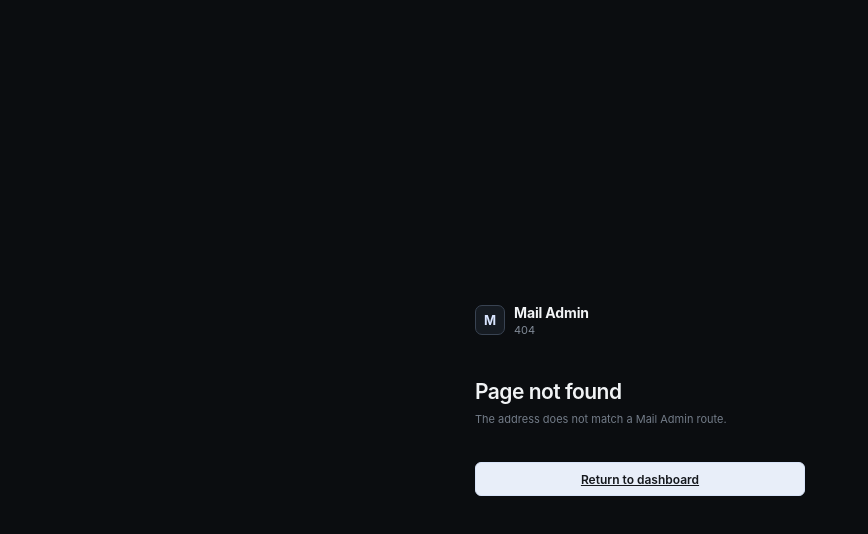
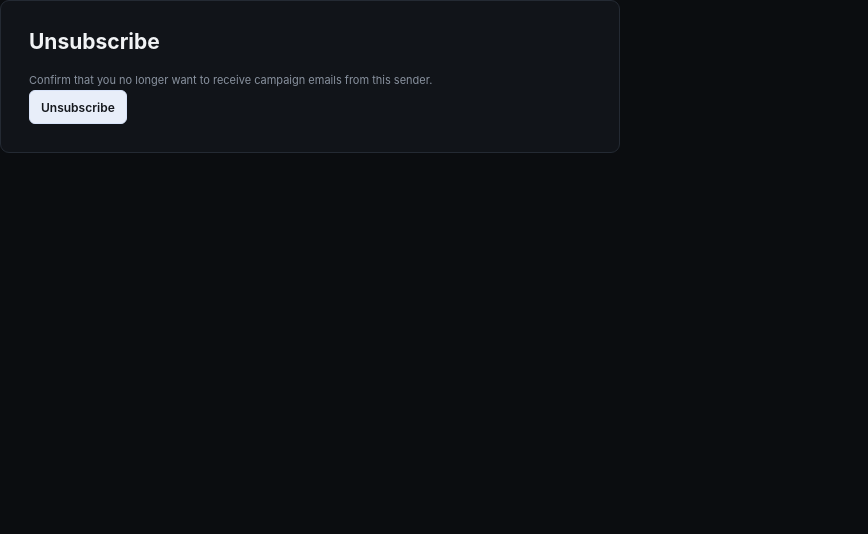
Before and after one commit to KSamtoclef/mail-admin, a Next.js app: page /u/1 in a window 1280 px wide. Before the commit this address had no page. Shown: the top 534 px of the page, without its empty margins (0-868 px from the left). Built offline with nearby package versions, Linux system fonts and the light colour scheme.

Commit message:
Add public unsubscribe confirmation page

```diff
--- /dev/null
+++ b/app/u/[token]/page.tsx
@@ -0,0 +1,29 @@
+export default async function UnsubscribePage({
+  params,
+  searchParams
+}: {
+  params: Promise<{ token: string }>;
+  searchParams: Promise<{ done?: string }>;
+}) {
+  const { token } = await params;
+  const { done } = await searchParams;
+
+  return (
+    <main className="standalonePage" style={{ maxWidth: 620 }}>
+      <section className="panel" style={{ padding: 28 }}>
+        <h1 style={{ marginTop: 0 }}>{done === "1" ? "You’re unsubscribed" : "Unsubscribe"}</h1>
+        {done === "1" ? (
+          <p className="bodyText">This email address has been removed from future campaign sends.</p>
+        ) : (
+          <>
+            <p className="bodyText">Confirm that you no longer want to receive campaign emails from this sender.</p>
+            <form method="post" action="/api/unsubscribe/confirm">
+              <input type="hidden" name="token" value={token} />
+              <button className="button buttonPrimary" type="submit">Unsubscribe</button>
+            </form>
+          </>
+        )}
+      </section>
+    </main>
+  );
+}
```
